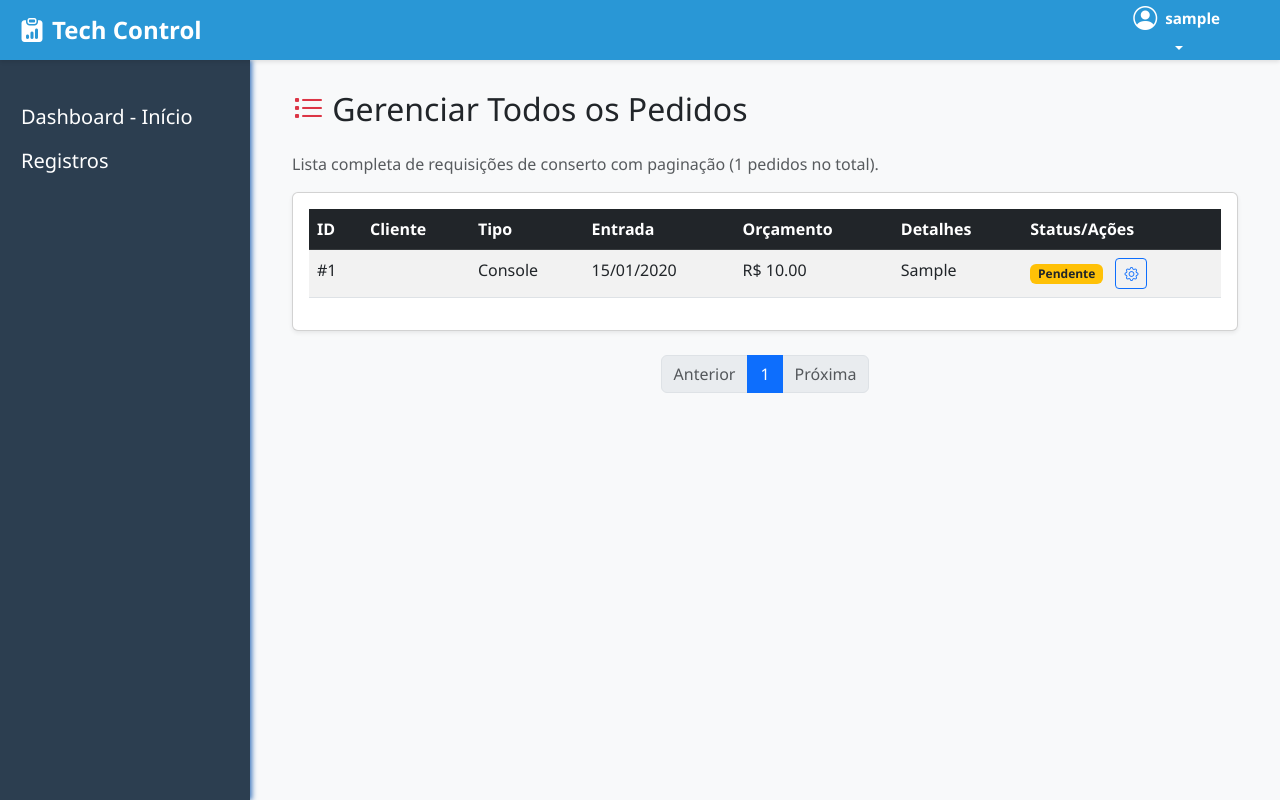
After one commit to CarlaReginaDev/Projeto-Final-PI-2025, a Django app: page /pedidos/gerenciar/ in a window 1280 px wide. The commit adds this page. Run offline with Django 5.2, Linux system fonts and the light colour scheme; a user stored in the database is signed in; tables that the repository leaves empty hold one stand-in row (values such as "Sample post").

Commit message:
atualização 10/12

```diff
--- a/workapp/main/settings.py
+++ b/workapp/main/settings.py
@@ -31,6 +31,7 @@ ALLOWED_HOSTS = ['localhost', '127.0.0.1', 'web']
 
 CSRF_TRUSTED_ORIGINS = [
     'http://localhost:8080',
+    'https://registrodepedidos.nadic.com.br',
 ]
 
 
@@ -85,7 +86,7 @@ DATABASES = {
         'NAME': os.environ.get('DB_NAME', 'postgres'),      # Deve ler DB_NAME
         'USER': os.environ.get('DB_USER', 'postgres'),      # Deve ler DB_USER
         'PASSWORD': os.environ.get('DB_PASS', 'PgAdmin'),    # **CRÍTICO: Deve ler DB_PASS**
-        'HOST': os.environ.get('DB_HOST', 'localhost'),      # Deve ler DB_HOST ('db' no compose)
+        'HOST': os.environ.get('DB_HOST', 'db'),      # Deve ler DB_HOST ('db' no compose)
         'PORT': os.environ.get('DB_PORT', '5432'),          # Deve ler DB_PORT
     }
 }
--- a/workapp/main/urls.py
+++ b/workapp/main/urls.py
@@ -2,7 +2,7 @@ from django.contrib import admin
 from django.conf import settings
 from django.conf.urls.static import static
 from django.urls import path, include
-from usuarios import views  # Import views directly
+from usuarios import views
 
 urlpatterns = [
     path('admin/', admin.site.urls),
@@ -12,7 +12,10 @@ urlpatterns = [
     path('perfil/', views.perfil_view, name='perfil'),
     path('', views.login_view, name='home'),
     path('adicionar_pedido/', views.adicionar_pedido, name='adicionar_pedido'),
-    # path('usuarios/', include('usuarios.urls')),  # Remove or keep both
+    path('pedidos/gerenciar/', views.listar_pedidos, name='listar_pedidos'),
+    path('pedidos/gerenciar/<int:pedido_id>/', views.gerenciar_pedido, name='gerenciar_pedido'),
+    path('pedidos/atualizar-valor/<int:pedido_id>/', views.atualizar_valor_pedido, name='atualizar_valor_pedido'),
+    path('notificacoes/', views.notificacoes_view, name='notificacoes'),
 ]
 
 if settings.DEBUG:
--- a/workapp/templates/base.html
+++ b/workapp/templates/base.html
@@ -3,12 +3,12 @@
 <head>
     <meta charset="UTF-8">
     <meta name="viewport" content="width=device-width, initial-scale=1.0">
-    <title>{% block title %}Registro de pedidos de conserto{% endblock %}</title>
+    <title>{% block title %}Tech Control - Sistema de Orçamento de Serviços{% endblock %}</title>
     <link href="https://cdn.jsdelivr.net/npm/bootstrap@5.3.0/dist/css/bootstrap.min.css" rel="stylesheet">
     <link rel="stylesheet" href="https://cdn.jsdelivr.net/npm/bootstrap-icons@1.11.0/font/bootstrap-icons.css">
     <style>
         :root {
-            --primary-green: #4CAF50;
+            --primary-green: #2997d6;
             --light-green: #E8F5E9;
             --dark-gray: #2C3E50;
             --sidebar-width: 250px;
@@ -59,7 +59,7 @@
             border: none;
             color: white;
             font-weight: 500;
-            padding: 8px 15px;
+            padding: 8px 40px;
         }
 
         .top-navbar .dropdown-toggle:hover {
@@ -150,7 +150,7 @@
             width: var(--sidebar-width);
             background-color: var(--dark-gray);
             padding-top: 20px;
-            box-shadow: 2px 0 5px rgba(0,0,0,0.1);
+            box-shadow: 2px 0 5px rgba(56, 115, 187, 0.966);
             overflow-y: auto;
         }
 
@@ -224,7 +224,7 @@
     <nav class="navbar top-navbar fixed-top">
         <div class="container-fluid">
             <span class="navbar-brand">
-                <i class="bi bi-briefcase-fill"></i> WorkApp
+                <i class="bi bi-clipboard-data-fill"></i> Tech Control
             </span>
             <div class="user-menu">
                 <div class="dropdown">
@@ -241,7 +241,7 @@
                             {% endif %}
                             <div class="user-info text-start">
                                 {% if user.is_authenticated %}
-                                    <div class="user-name">{{ user.email }}</div>
+                                    <div class="user-name">{{ user.username }}</div>
 
                                 {% else %}
                                     <div class="user-name">Visitante</div>
@@ -299,6 +299,8 @@
 
     <!-- Sidebar -->
     <div class="sidebar">
+        <button type="button" class="btn" style="color: white; font-size: 20px; margin-left: 8px; margin-top: 15px;">Dashboard - Início</button>
+        <button type="button" class="btn" style="color: white; font-size: 20px; margin-left: 8px">Registros</button>
             {% if request.user.is_gerente %}
                 <a class="nav-link" href="#">
                     <i class="bi bi-bar-chart"></i> Relatórios
--- a/workapp/usuarios/forms.py
+++ b/workapp/usuarios/forms.py
@@ -48,9 +48,9 @@ class PerfilForm(forms.ModelForm):
 class PedidosForm(forms.ModelForm):
     class Meta:
         model = Pedidos
+        # Apenas campos que o cliente preenche, 'cliente' será preenchido na view
         fields = ['tipo', 'detalhes_orcamento']
         widgets = {
-            # 'nome_cliente': forms.TextInput(attrs={'class': 'autoform-control'}), # <-- REMOVER
-            'tipo': forms.Select(attrs={'class': 'form-control'}), # Usar Select para TiposPedidos
+            'tipo': forms.Select(attrs={'class': 'form-control'}), # Usar Select para choices
             'detalhes_orcamento': forms.Textarea(attrs={'class': 'form-control', 'rows': 4}),
         }
--- /dev/null
+++ b/workapp/usuarios/templates/usuarios/listar_pedidos.html
@@ -0,0 +1,107 @@
+{% extends 'base.html' %}
+
+{% block title %}Gerenciar Pedidos - WorkApp{% endblock %}
+
+{% block content %}
+<div class="container-fluid">
+    <h2 class="mb-4">
+        <i class="bi bi-list-task text-danger"></i> Gerenciar Todos os Pedidos
+    </h2>
+    <p class="text-muted">Lista completa de requisições de conserto com paginação ({{ page_obj.paginator.count }} pedidos no total).</p>
+
+    <div class="card shadow-sm mb-4">
+        <div class="card-body">
+            <div class="table-responsive">
+                <table class="table table-striped table-hover">
+                    <thead class="table-dark">
+                        <tr>
+                            <th>ID</th>
+                            <th>Cliente</th>
+                            <th>Tipo</th>
+                            <th>Entrada</th>
+                            <th>Orçamento</th>
+                            <th>Detalhes</th>
+                            <th>Status/Ações</th>
+                        </tr>
+                    </thead>
+                    <tbody>
+                        {% for pedido in page_obj %}
+                        <tr>
+                            <td>#{{ pedido.pk }}</td>
+                            <td>{{ pedido.cliente.nome }}</td>
+                            <td>{{ pedido.get_tipo_display }}</td>
+                            <td>{{ pedido.data_de_entrada|date:"d/m/Y" }}</td>
+                            <td>
+                                {% if pedido.valor_orcamento %}
+                                    R$ {{ pedido.valor_orcamento|stringformat:".2f" }}
+                                {% else %}
+                                    *Pendente*
+                                {% endif %}
+                            </td>
+                            <td>{{ pedido.detalhes_orcamento|truncatechars:50 }}</td>
+                            <td>
+                                <!-- Status com badge colorido -->
+                                <span class="badge
+                                    {% if pedido.status == 'PEN' %}bg-warning text-dark
+                                    {% elif pedido.status == 'ACE' %}bg-success
+                                    {% elif pedido.status == 'REC' %}bg-danger
+                                    {% elif pedido.status == 'AND' %}bg-info
+                                    {% elif pedido.status == 'CON' %}bg-primary
+                                    {% else %}bg-secondary{% endif %}">
+                                    {{ pedido.get_status_display }}
+                                </span>
+
+                                <!-- Botão de editar que leva para gerenciamento -->
+                                <a href="{% url 'gerenciar_pedido' pedido.id %}" class="btn btn-sm btn-outline-primary ms-2" title="Gerenciar Pedido">
+                                    <i class="bi bi-gear"></i>
+                                </a>
+                            </td>
+                        </tr>
+                        {% empty %}
+                        <tr>
+                            <td colspan="7" class="text-center">Nenhuma requisição de conserto encontrada.</td>
+                        </tr>
+                        {% endfor %}
+                    </tbody>
+                </table>
+            </div>
+        </div>
+    </div>
+
+    <nav aria-label="Navegação de Páginas">
+        <ul class="pagination justify-content-center">
+            {% if page_obj.has_previous %}
+                <li class="page-item">
+                    <a class="page-link" href="?page={{ page_obj.previous_page_number }}">Anterior</a>
+                </li>
+            {% else %}
+                <li class="page-item disabled">
+                    <span class="page-link">Anterior</span>
+                </li>
+            {% endif %}
+
+            {% for i in page_obj.paginator.page_range %}
+                {% if page_obj.number == i %}
+                    <li class="page-item active" aria-current="page">
+                        <span class="page-link">{{ i }}</span>
+                    </li>
+                {% else %}
+                    <li class="page-item">
+                        <a class="page-link" href="?page={{ i }}">{{ i }}</a>
+                    </li>
+                {% endif %}
+            {% endfor %}
+
+            {% if page_obj.has_next %}
+                <li class="page-item">
+                    <a class="page-link" href="?page={{ page_obj.next_page_number }}">Próxima</a>
+                </li>
+            {% else %}
+                <li class="page-item disabled">
+                    <span class="page-link">Próxima</span>
+                </li>
+            {% endif %}
+        </ul>
+    </nav>
+</div>
+{% endblock %}
--- a/workapp/usuarios/urls.py
+++ b/workapp/usuarios/urls.py
@@ -8,5 +8,9 @@ urlpatterns = [
     path('logout/', views.logout_view, name='logout'),
     path('perfil/', views.perfil_view, name='perfil'),
     path('adicionar_pedido/', views.adicionar_pedido, name='adicionar_pedido'),
+    path('pedidos/gerenciar/', views.listar_pedidos, name='listar_pedidos'),
+    path('pedidos/gerenciar/<int:pedido_id>/', views.gerenciar_pedido, name='gerenciar_pedido'),
+    path('pedidos/atualizar-valor/<int:pedido_id>/', views.atualizar_valor_pedido, name='atualizar_valor_pedido'),
+    path('notificacoes/', views.notificacoes_view, name='notificacoes'),
     path('', views.login_view, name='home'),
 ]
--- a/workapp/usuarios/views.py
+++ b/workapp/usuarios/views.py
@@ -2,10 +2,78 @@
 from django.shortcuts import render, redirect
 from django.contrib.auth import login, authenticate, logout
 from django.contrib import messages
-from django.contrib.auth.decorators import login_required
+from django.contrib.auth.decorators import login_required, user_passes_test
+from django.core.paginator import Paginator
 from .forms import ClienteRegistrationForm, UserRegistrationForm, LoginForm, PerfilForm, PedidosForm
 from django.contrib.auth.models import User, Group
-from .models import Cliente
+from .models import Cliente, Pedidos, Notificacao
+from django.shortcuts import render, redirect, get_object_or_404
+from django.contrib.auth.decorators import login_required, user_passes_test
+
+@login_required
+@user_passes_test(lambda u: u.is_superuser or u.is_staff)
+def gerenciar_pedido(request, pedido_id):
+    pedido = get_object_or_404(Pedidos, id=pedido_id)
+
+    if request.method == 'POST':
+        novo_status = request.POST.get('status')
+        mensagem = request.POST.get('mensagem_admin', '')
+
+        if novo_status in dict(Pedidos.StatusPedido.choices):
+            pedido.status = novo_status
+            pedido.mensagem_admin = mensagem
+            pedido.save()
+
+            # Cria notificação
+            Notificacao.objects.create(
+                usuario=pedido.cliente.user,
+                pedido=pedido,
+                mensagem=f"Seu pedido #{pedido.id} foi atualizado: {pedido.get_status_display()}. {mensagem}",
+                tipo='INFO' if novo_status == 'PEN' else 'SUCESSO' if novo_status == 'ACE' else 'ALERTA'
+            )
+
+            messages.success(request, f'Pedido #{pedido.id} atualizado com sucesso!')
+            return redirect('listar_pedidos')
+
+    return render(request, 'usuarios/gerenciar_pedido.html', {'pedido': pedido})
+
+@login_required
+@user_passes_test(lambda u: u.is_superuser or u.is_staff)
+def atualizar_valor_pedido(request, pedido_id):
+    pedido = get_object_or_404(Pedidos, id=pedido_id)
+
+    if request.method == 'POST':
+        valor = request.POST.get('valor_orcamento')
+        if valor:
+            pedido.valor_orcamento = valor
+            pedido.status = Pedidos.StatusPedido.ACEITO
+            pedido.save()
+
+            Notificacao.objects.create(
+                usuario=pedido.cliente.user,
+                pedido=pedido,
+                mensagem=f"Orçamento para seu pedido #{pedido.id}: R$ {valor}. Pedido ACEITO!",
+                tipo='SUCESSO'
+            )
+
+            messages.success(request, f'Valor do pedido #{pedido.id} atualizado!')
+
+    return redirect('gerenciar_pedido', pedido_id=pedido_id)
+
+@login_required
+def notificacoes_view(request):
+    notificacoes = Notificacao.objects.filter(usuario=request.user).order_by('-data_criacao')
+
+    # Marcar como lidas quando visualizadas
+    notificacoes_nao_lidas = notificacoes.filter(lida=False)
+    notificacoes_nao_lidas.update(lida=True)
+
+    return render(request, 'usuarios/notificacoes.html', {'notificacoes': notificacoes})
+
+@login_required
+def contar_notificacoes_nao_lidas(request):
+    count = Notificacao.objects.filter(usuario=request.user, lida=False).count()
+    return {'notificacoes_nao_lidas': count}
 
 def cadastrar_usuario(request):
     if request.method == 'POST':
@@ -90,10 +158,10 @@ def adicionar_pedido(request):
         return redirect('perfil')
 
     if request.method == 'POST':
-        form = PedidosForm(request.POST) # Use PedidosForm, não ConsolesForm (como no snippet anterior)
+        form = PedidosForm(request.POST)
         if form.is_valid():
             pedido = form.save(commit=False)
-            pedido.cliente = cliente  # 🌟 MUDANÇA CRÍTICA: Liga o pedido ao cliente
+            pedido.cliente = cliente
             pedido.save()
             messages.success(request, 'Pedido de conserto enviado com sucesso!')
             return redirect('perfil')
@@ -101,3 +169,16 @@ def adicionar_pedido(request):
         form = PedidosForm()
 
     return render(request, 'usuarios/adicionar_pedido.html', {'form': form})
+
+def is_admin_or_staff(user):
+    return user.is_superuser or user.is_staff
+
+@login_required
+@user_passes_test(lambda u: u.is_superuser or u.is_staff, login_url='/perfil/')
+def listar_pedidos(request):
+    todos_pedidos = Pedidos.objects.all().order_by('-data_de_entrada') # 👈 Obtém todos
+    paginator = Paginator(todos_pedidos, 10) # 10 pedidos por página
+    page_number = request.GET.get('page')
+    page_obj = paginator.get_page(page_number)
+
+    return render(request, 'usuarios/listar_pedidos.html', {'page_obj': page_obj})
```
Also changed, not shown: workapp/usuarios/admin.py (+36 -1 lines), workapp/usuarios/models.py (+46 -9 lines), workapp/usuarios/templates/usuarios/cadastrar.html (+4 -4 lines), workapp/usuarios/templates/usuarios/gerenciar_pedido.html (added, +53 -0 lines), workapp/usuarios/templates/usuarios/login.html (+9 -9 lines), workapp/usuarios/templates/usuarios/notificacoes.html (added, +20 -0 lines), workapp/usuarios/templates/usuarios/perfil.html (+1 -16 lines), workapp/usuarios/migrations/0005_alter_pedidos_options.py (added), workapp/usuarios/migrations/0006_pedidos_status_notificacao.py (added), 2 other files.
